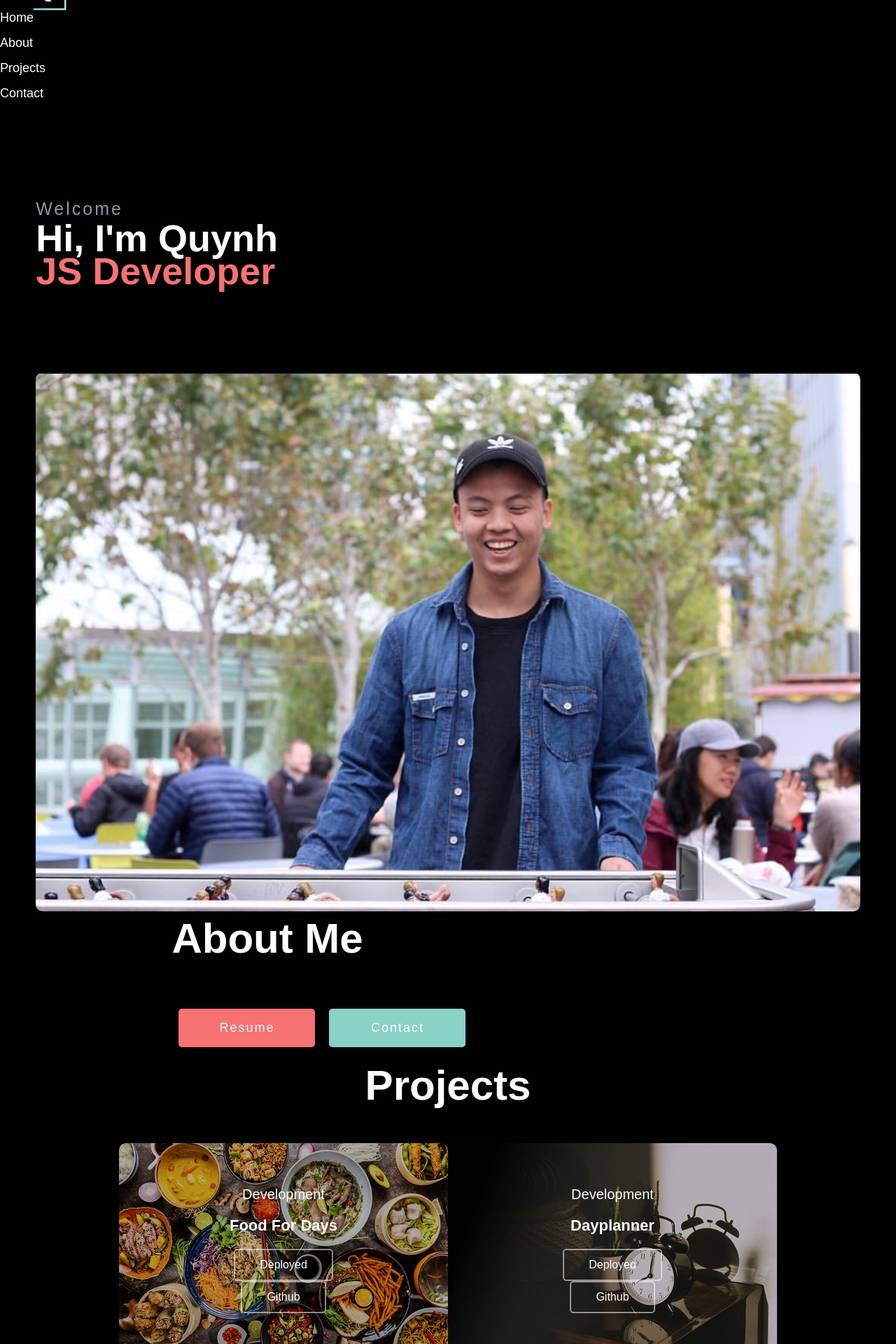
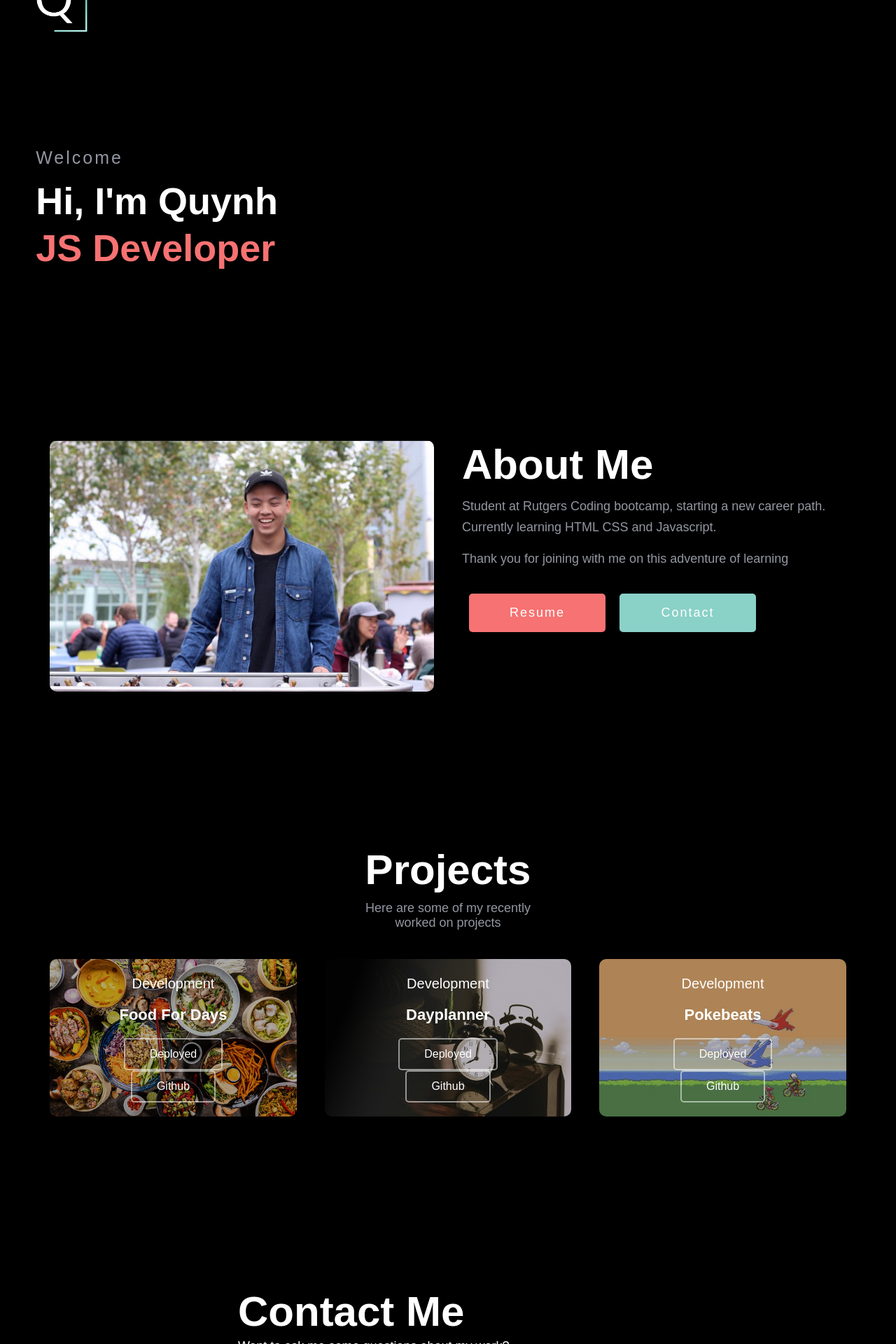
Before and after one commit to quynhndinh/react-portolio, a React (Create React App) app: page / in a window 1280 px wide. Shown: the part 80-2000 px from the top of the page at 70% size. Built offline with nearby package versions, Linux system fonts and the light colour scheme.

Commit message:
fixed css files

```diff
--- a/src/Component/Navbar/Navbar.css
+++ b/src/Component/Navbar/Navbar.css
@@ -1,4 +1,4 @@
-.home_bg {
+.home__bg {
   background-color: black;
   background-position: 50%;
   background-repeat: no-repeat;
@@ -11,7 +11,7 @@
   margin-right: auto;
 }
 
-li.nav_items {
+li.nav__items {
   font-size: 18px;
   padding-bottom: 15px;
 }
@@ -25,14 +25,14 @@ li.nav_items {
   padding: 0px 30px;
   background-color: #191919;
 }
-.toggle_menu {
+.toggle__menu {
   display: flex;
   justify-content: flex-end;
   float: right;
   z-index: 1000;
   width: 100%;
 }
-ul.sidebar.d_flex {
+ul.sidebar.d__flex {
   flex-wrap: wrap;
   height: 100%;
   position: fixed;
@@ -60,7 +60,7 @@ svg.bi.bi-justify.white.pointer{
 .navigation {
     display: none;
   }
-h2.white.pz_10 {
+h2.white.pz__10 {
   font-size: 50px!important;
 }
 svg.bi.bi-justify.white.pointer {
--- a/src/Component/Navbar/Navbar.js
+++ b/src/Component/Navbar/Navbar.js
@@ -10,36 +10,37 @@ function Navbar() {
   });
   //up to top btn
   window.addEventListener("scroll", function () {
-    const upToTop = this.document.querySelector("a.bottom_to_top");
+    const upToTop = this.document.querySelector("a.bottom__to__top");
     upToTop.classList.toggle("active", window.scrollY > 0);
   });
   // Toogle Menu
   const [show, setShow] = useState(true);
   return (
     <div className="Navbar" id="navbar">
-      <div className="header d_flex align_items_center pxy_30">
+      <div className="header d__flex align__items__center pxy__30">
         <div className="logo">
           <img className="logo" src={logo} alt="" />
         </div>
-        <div className="navigation pxy_30">
-          <ul className="navbar d_flex">
+        <div className="navigation pxy__30">
+          <ul className="navbar d__flex">
             <a href="#Home">
-              <li className="nav_items mx_15">Home</li>
+              <li className="nav__items mx__15">Home</li>
             </a>
             <a href="#About">
-              <li className="nav_items mx_15">About</li>
+              <li className="nav__items mx__15">About</li>
             </a>
             <a href="#Projects">
-              <li className="nav_items mx_15">Projects</li>
+              <li className="nav__items mx__15">Projects</li>
             </a>
             <a href="#Contact">
-                <li className="nav_items mx_15">Contact</li>
+              <li className="nav__items mx__15">Contact</li>
             </a>
           </ul>
         </div>
         {/* Toogle Menu */}
-          <div className="toggle_menu">
-            <svg onClick={() => setShow(!show)}
+        <div className="toggle__menu">
+          <svg
+            onClick={() => setShow(!show)}
             xmlns="http://www.w3.org/2000/svg"
             width="16"
             height="16"
@@ -53,14 +54,14 @@ function Navbar() {
             />
           </svg>
         </div>
-          {show ?(
+        {show ? (
           <div className="sideNavbar">
-              <ul className="sidebar d_flex">
+            <ul className="sidebar d__flex">
               <li className="sideNavbar">
-              <a href="#home">Home</a>
+                <a href="#Home">Home</a>
               </li>
               <li className="sideNavbar">
-              <a href="#about">About</a>
+                <a href="#About">About</a>
               </li>
               <li className="sideNavbar">
                 <a href="#Projects">Projects</a>
@@ -68,14 +69,13 @@ function Navbar() {
               <li className="sideNavbar">
                 <a href="#Contact">Contact</a>
               </li>
-
             </ul>
           </div>
         ) : null}
       </div>
       {/* Up to Top Btn */}
-      <div className="bottom_to_top_btn">
-        <a href="#" className="bottom_to_top">
+      <div className="bottom__to__top__btn">
+        <a href="#" className="bottom__to__top">
           <svg
             xmlns="http://www.w3.org/2000/svg"
             width="16"
--- a/src/Component/about/About.css
+++ b/src/Component/about/About.css
@@ -1,8 +1,8 @@
-img.about_img{
+img.about__img{
     border-radius: 10px;
     width: 100%;
 }
-h1.about_heading{
+h1.about__heading{
     margin-bottom: 10px;
     font-weight: 700;
     text-align: start;
@@ -24,11 +24,11 @@ button.about.btn2.pointer {
     transition: .4s ease;
 }
 
-.about_button{
+.about__button{
     padding: 20px 0px;
 }
 
-a.bottom_to_top{
+a.bottom__to__top{
     width: 40px;
     height: 40px;
     position: fixed;
@@ -44,14 +44,14 @@ a.bottom_to_top{
     z-index: 1000;
 }
 
-a.bottom_to_top.active{
+a.bottom__to__top.active{
     display: flex;
 }
 
 /*media responsive */
 
 @media only screen and (max-width: 1024px){
-    .p_color {
+    .p__color {
         font-size: 15px!important;
     }
 }
--- a/src/Component/about/About.js
+++ b/src/Component/about/About.js
@@ -6,23 +6,23 @@ import resumePdf from "../../image/resume.pdf";
 function About() {
 
   return (
-    <div className="About component_space" id="About">
+    <div className="About component__space" id="About">
       <div className="container">
         <div className="row">
-          <div className="col_2">
-            <img src={aboutImg} alt="" className="about_img"></img>
+          <div className="col__2">
+            <img src={aboutImg} alt="" className="about__img"></img>
           </div>
-          <div className="col_2">
-            <h1 className="about_heading">About Me</h1>
-            <div className="about_meta">
-              <p className="about_text p_color">
+          <div className="col__2">
+            <h1 className="about__heading">About Me</h1>
+            <div className="about__meta">
+              <p className="about__text p__color">
                 Student at Rutgers Coding bootcamp, starting a new career path.
                 Currently learning HTML CSS and Javascript.
               </p>
-              <p className="about_text p_color">
+              <p className="about__text p__color">
                 Thank you for joining with me on this adventure of learning
               </p>
-              <div className="about_button d_flex align_items_center">
+              <div className="about__button d__flex align__items__center">
                 <a
                   className="about btn1 pointer"
                   href={resumePdf}
--- a/src/Component/contact/Contact.css
+++ b/src/Component/contact/Contact.css
@@ -1,8 +1,8 @@
-h1.contact_text{
+h1.contact__text{
     font-size: 60px;
 }
 
-p.contact_text{
+p.contact__text{
     font-size: 18px;
     line-height: 30px;
     color: rgba(29,29,36, .75);
--- a/src/Component/footer/Footer.js
+++ b/src/Component/footer/Footer.js
@@ -5,13 +5,13 @@ import githubImg from '../../image/github.png';
 import linkedin from '../../image/linkinin.png';
 function Footer() {
     return (
-        <div className='footer d_flex align_items_center justify_content_space_between pz-10' style={{"padding":"10px 20px", "zIndex":"100"}}>
+        <div className='footer d__flex align__items__center justify__content__space__between pz-10' style={{"padding":"10px 20px", "zIndex":"100"}}>
             <div className='quynhndinhlogo'>
                 <a href=''>
-                    <img src={footerImg} alt='' className='footer_img' />
+                    <img src={footerImg} alt='' className='footer__img' />
                 </a>
                 <a href='https://github.com/quynhndinh' target='_blank'>
-                    <img src={githubImg} alt='' className='github_img pointer' />
+                    <img src={githubImg} alt='' className='githubimg pointer' />
                 </a>
                 <a href='https://www.linkedin.com/in/quynh-dinh-711989118/' target='_blank'>
                     <img src={linkedin} alt='' className='linkedin pointer' />
--- a/src/Component/footer/footer.css
+++ b/src/Component/footer/footer.css
@@ -1,4 +1,4 @@
-img.github_img.pointer {
+img.githubimg.pointer {
     max-width: 80px;
     max-height: 70px;
 }
--- a/src/Component/home/Home.css
+++ b/src/Component/home/Home.css
@@ -1,34 +1,34 @@
-.home_bg {
+.home__bg {
   background-color: black;
   background-position: 50%;
   background-repeat: no-repeat;
   background-size: cover;
 }
 
-li.nav_items {
+li.nav__items {
   font-size: 18px;
   padding-bottom: 15px;
 }
 
-.home_content {
+.home__content {
   padding: 125px 0px;
 }
 
-h1.home_text {
+h1.home__text {
   font-size: 25px;
   font-weight: 400;
   letter-spacing: 3px;
   color: rgba(198, 201, 216, 0.75) !important;
 }
 
-h2.home_text {
+h2.home__text {
   font-size: 54px;
   line-height: 54px;
   font-weight: 800;
   font-family: Montserrat, sans-serif;
 }
 
-h3.home_text {
+h3.home__text {
   font-size: 54px;
   line-height: 40px;
   font-weight: 800;
@@ -48,7 +48,7 @@ h3.home_text {
     justify-content: space-between;
   }
 
-  h2.white.pz_10 {
+  h2.white.pz__10 {
     font-size: 50px !important;
   }
 }
--- a/src/Component/home/Home.js
+++ b/src/Component/home/Home.js
@@ -6,12 +6,12 @@ function Home() {
   return (
     <div className="Home" id="Home">
       <div className="container">
-        <div className="home_content">
-          <div className="home_meta">
-            <div className="home_meta">
-              <h1 className="home_text pz_10">Welcome</h1>
-              <h2 className="home_text pz_10">Hi, I'm Quynh</h2>
-              <h3 className="home_text pz_10 coral pz_10">JS Developer</h3>
+        <div className="home__content">
+          <div className="home__meta">
+            <div className="home__meta">
+              <h1 className="home__text pz__10">Welcome</h1>
+              <h2 className="home__text pz__10">Hi, I'm Quynh</h2>
+              <h3 className="home__text pz__10 coral pz__10">JS Developer</h3>
             </div>
           </div>
         </div>
--- a/src/Component/projects/Projects.css
+++ b/src/Component/projects/Projects.css
@@ -6,13 +6,13 @@ h1.heading {
     margin-bottom: 10px;
 }
 
-.heading.p_color{
+.heading.p__color{
     margin-bottom: 0;
     text-align: center;
     line-height: 1.2;
 }
 
-img.project_img {
+img.project__img {
     border-radius: 10px;
     width: 100%;
     object-fit: cover;
@@ -21,7 +21,7 @@ img.project_img {
     position: relative;
 }
 
-img.project_img::after{
+img.project__img::after{
     content: '';
     width: 100%;
     height: 100%;
@@ -30,7 +30,7 @@ img.project_img::after{
     opacity: 1;
 }
 
-.mask_effect{
+.mask__effect{
     width: 100%;
     height: 100%;
     position: absolute;
@@ -43,16 +43,16 @@ img.project_img::after{
     display: none;
 }
 
-.project_box:hover .mask_effect{
+.project__box:hover .mask__effect{
     display: inline;
     transform: scale(1.1);
 }
 
-.project_box:hover img.project_img{
+.project__box:hover img.project__img{
     transform: scale(1.1);
 }
 
-.project_meta.absolute{
+.project__meta.absolute{
     top: 0%;
     left: 0%;
     display: flex;
@@ -65,31 +65,31 @@ img.project_img::after{
     width: 100%;
 }
 
-h5.project_text{
+h5.project__text{
     font-size: 20px;
     font-weight: 400;
     padding-bottom: 20px;
 }
 
-h4.project_text{
+h4.project__text{
     font-size: 22px;
     font-family: Poppins,sans-serif;
     font-weight: 700;
     padding-bottom: 20px;
 }
 
-a.project_btn{
+a.project__btn{
     padding: 12px 35px;
     border: 2px solid #ffffff87;
     border-radius: 5px;
     transition: .4s ease;
 }
 
-a.project_btn.deployed:hover{
+a.project__btn.deployed:hover{
     background-color: #B2EDE5;
     border: 2px solid #B2EDE5;
 }
-a.project_btn.github:hover{
+a.project__btn.github:hover{
     background-color: #F77272;
     border: 2px solid #F77272;
 }
@@ -107,19 +107,19 @@ button.btn{
     transition: .4s all ease;
 }
 
-button.view_more:hover{
+button.view__more:hover{
     background-color: #fff;
     border:  2px solid #F77272;
     color: #F77272!important;
 }
 
 @media only screen and (max-width: 1024px){
-    h5.project_text{
+    h5.project__text{
         font-weight: 400;
         font-size: 20px;
         padding-bottom: 20px;
     }
-    h4.project_text{
+    h4.project__text{
         font-size: 20px;
         align-items: center;
     }
--- a/src/Component/projects/Projects.js
+++ b/src/Component/projects/Projects.js
@@ -7,72 +7,72 @@ import project3 from "../../image/pokemon-bike.jpg";
 
 function Projects() {
   return (
-    <div className="Project component_space" id="Projects">
+    <div className="Project component__space" id="Projects">
       <div className="heading">
         <h1 className="heading">Projects</h1>
-        <p className="heading p_color">Here are some of my recently </p>
-        <p className="heading p_color">worked on projects</p>
+        <p className="heading p__color">Here are some of my recently </p>
+        <p className="heading p__color">worked on projects</p>
       </div>
 
       <div className="container">
         <div className="row">
-          <div className="col_3">
-            <div className="project_box pointer relative">
-              <div className="project_box_img pointer relative">
-                <div className="project_img_box">
-                  <img src={project1} alt="" className="project_img" />
+          <div className="col__3">
+            <div className="project__box pointer relative">
+              <div className="project__box__img pointer relative">
+                <div className="project__img__box">
+                  <img src={project1} alt="" className="project__img" />
                 </div>
-                <div className="mask_effect"></div>
+                <div className="mask__effect"></div>
               </div>
-              <div className="project_meta absolute">
-                <h5 className="project_text">Development</h5>
-                <h4 className="project_text">Food For Days</h4>
-                <a href="https://food-for-days.herokuapp.com/" target="blank" className="project_btn deployed">
+              <div className="project__meta absolute">
+                <h5 className="project__text">Development</h5>
+                <h4 className="project__text">Food For Days</h4>
+                <a href="https://food-for-days.herokuapp.com/" target="blank" className="project__btn deployed">
                   Deployed
                 </a>
-                <a href="https://github.com/quynhndinh/Food-For-Days" target="blank" className="project_btn github">
+                <a href="https://github.com/quynhndinh/Food-For-Days" target="blank" className="project__btn github">
                   Github
                 </a>
               </div>
             </div>
           </div>
 
-          <div className="col_3">
-            <div className="project_box pointer relative">
-              <div className="project_box_img pointer relative">
-                <div className="project_img_box">
-                  <img src={project2} alt="" className="project_img" />
+          <div className="col__3">
+            <div className="project__box pointer relative">
+              <div className="project__box__img pointer relative">
+                <div className="project__img__box">
+                  <img src={project2} alt="" className="project__img" />
                 </div>
-                <div className="mask_effect"></div>
+                <div className="mask__effect"></div>
               </div>
-              <div className="project_meta absolute">
-                <h5 className="project_text">Development</h5>
-                <h4 className="project_text">Dayplanner</h4>
-                <a href="https://quynhndinh.github.io/daily-planner/" target="blank" className="project_btn deployed">
+              <div className="project__meta absolute">
+                <h5 className="project__text">Development</h5>
+                <h4 className="project__text">Dayplanner</h4>
+                <a href="https://quynhndinh.github.io/daily-planner/" target="blank" className="project__btn deployed">
                   Deployed
                 </a>
-                <a href="https://github.com/quynhndinh/daily-planner" target="blank" className="project_btn github">
+                <a href="https://github.com/quynhndinh/daily-planner" target="blank" className="project__btn github">
                   Github
                 </a>
               </div>
             </div>
           </div>
 
-          <div className="col_3">
-            <div className="project_box pointer relative">
-              <div className="project_box_img pointer relative">
-                <div className="project_img_box">
-                  <img src={project3} alt="" className="project_img" />
+          <div className="col__3">
+            <div className="project__box pointer relative">
+              <div className="project__box__img pointer relative">
+                <div className="project__img__box">
+                  <img src={project3} alt="" className="project__img" />
                 </div>
-                <div className="mask_effect"></div>
+                <div className="mask__effect"></div>
               </div>
-              <div className="project_meta absolute">
-                <h5 className="project_text">Development</h5>
-                <h4 className="project_text">Pokebeats</h4>
-                <a href="https://negronmarc.github.io/Poke-Beats/" target="blank" className="project_btn deployed">
+              <div className="project__meta absolute">
+                <h5 className="project__text">Development</h5>
+                <h4 className="project__text">Pokebeats</h4>
+                <a href="https://negronmarc.github.io/Poke-Beats/" target="blank" className="project__btn deployed">
                   Deployed
                 </a>
-                <a href="https://github.com/negronmarc/Poke-Beats" target="blank" className="project_btn github">
+                <a href="https://github.com/negronmarc/Poke-Beats" target="blank" className="project__btn github">
                   Github
                 </a>
               </div>
```
Also changed, not shown: src/Component/contact/Contact.js (+10 -9 lines). Lines whose indentation alone changed are shown as unchanged.
